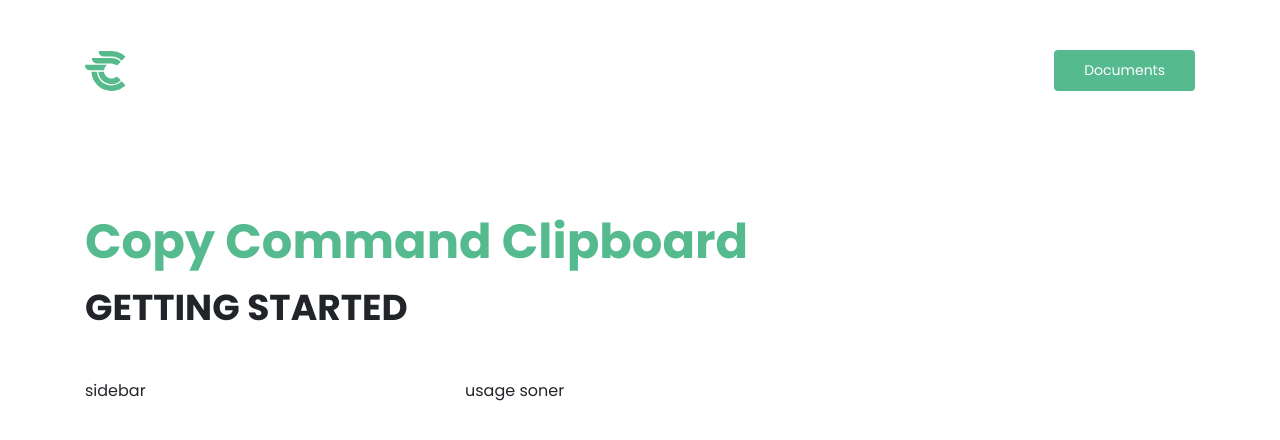
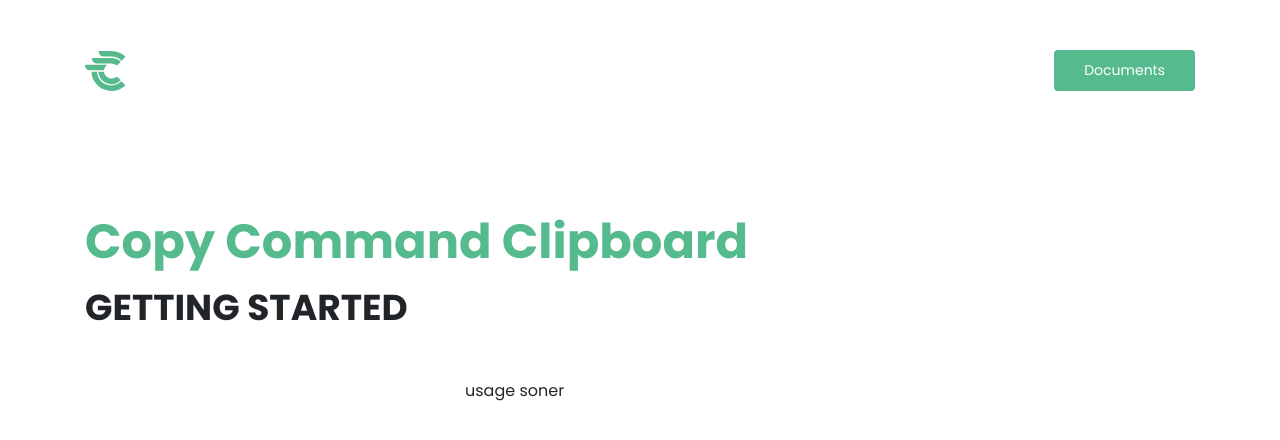
Before and after one commit to copy-command-clipboard/copy-command-clipboard-website, a Vue app: page /usage in a window 1280 px wide. Shown: the top 440 px of the page. Built offline with nearby package versions, Linux system fonts and the light colour scheme.

Commit message:
Sidebar development.

```diff
--- a/src/components/detail/index.vue
+++ b/src/components/detail/index.vue
@@ -4,7 +4,9 @@
       <h1 class="large silvertree">Copy Command Clipboard</h1>
       <h2 class="small">GETTING STARTED</h2>
       <div class="row">
-        <div class="col-md-4">sidebar</div>
+        <div class="col-md-4">
+          <Sidebar />
+        </div>
         <div class="col-md-8">
           <slot />
         </div>
@@ -14,9 +16,14 @@
 </template>
 
 <script>
+import Sidebar from "../sidebar";
+
 export default {
   props: {
     title: String,
+  },
+  components: {
+    Sidebar,
   },
 };
 </script>
--- /dev/null
+++ b/src/components/sidebar/index.vue
@@ -0,0 +1,13 @@
+<template>
+  <aside></aside>
+</template>
+
+<script>
+export default {
+
+}
+</script>
+
+<style>
+
+</style>
```
